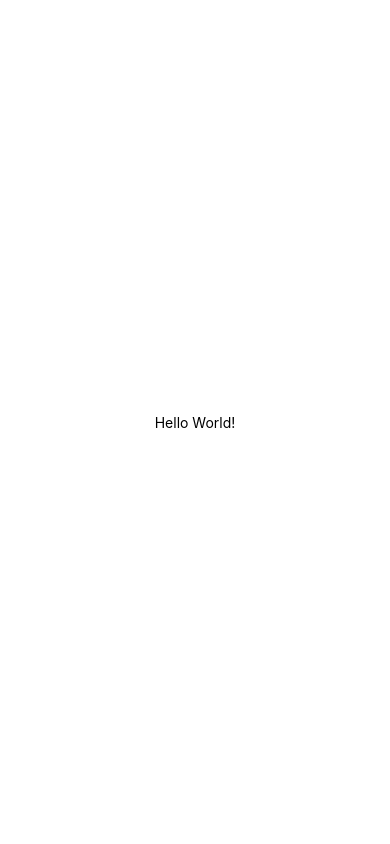
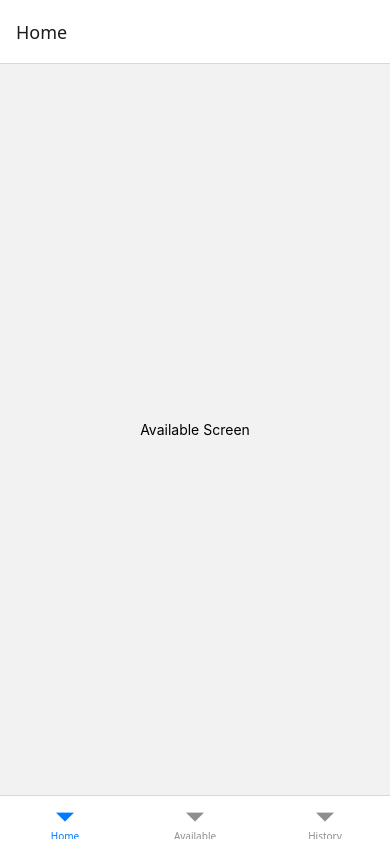
Before and after one commit to vinayakbirajdar/Truf-Booking-App, a React Native app: screen /Home in a window 390 px wide. Built offline with nearby package versions, Linux system fonts and the light colour scheme.

Commit message:
Bottom Tab setup

```diff
--- a/App.js
+++ b/App.js
@@ -1,16 +1,10 @@
 import React from "react";
 import { Text, View, SafeAreaView } from "react-native";
+import TabNavigator from "./src/routes/bottom_nav";
+import MainRoute from "./src/routes/main_routes";
 
 const App = () => {
-  return (
-    <SafeAreaView style={{ flex: 1 }}>
-      <View style={{ alignItems: 'center', justifyContent: 'center', flex: 1 }}>
-        <Text style={{ color: 'black' }}>
-          Hello World!
-        </Text>
-      </View>
-    </SafeAreaView>
-  );
+  return <MainRoute />
 };
 
 export default App;
--- a/metro.config.js
+++ b/metro.config.js
@@ -6,10 +6,6 @@ const { getDefaultConfig, mergeConfig } = require('@react-native/metro-config');
  *
  * @type {import('@react-native/metro-config').MetroConfig}
  */
-const config = {
-    transformer: {
-        babelTransformerPath: require.resolve('react-native-reanimated/plugin'),
-    },
-};
+const config = {};
 
 module.exports = mergeConfig(getDefaultConfig(__dirname), config);
--- a/package.json
+++ b/package.json
@@ -30,9 +30,10 @@
     "@react-native/babel-preset": "0.79.1",
     "@react-native/eslint-config": "0.79.1",
     "@react-native/metro-config": "0.79.1",
-    "@react-native/typescript-config": "0.79.1",
+    "@react-native/typescript-config": "^0.79.1",
     "@types/jest": "^29.5.13",
-    "@types/react": "^19.0.0",
+    "@types/react": "^19.1.3",
+    "@types/react-native": "^0.72.8",
     "@types/react-test-renderer": "^19.0.0",
     "eslint": "^8.19.0",
     "jest": "^29.6.3",
--- a/src/routes/bottom_nav/index.js
+++ b/src/routes/bottom_nav/index.js
@@ -9,8 +9,10 @@ const TabNavigator = () => {
     const Tab = createBottomTabNavigator();
 
     return (
-
-        <Tab.Navigator>
+        <Tab.Navigator
+            screenOptions={{
+            }}
+        >
             <Tab.Screen name="Home" component={HomeScreen} />
             <Tab.Screen name="Available" component={AvailableScreen} />
             <Tab.Screen name="History" component={HistoryScreen} />
--- /dev/null
+++ b/src/routes/main_routes/index.js
@@ -0,0 +1,14 @@
+import { NavigationContainer } from "@react-navigation/native";
+import React from "react";
+import TabNavigator from "../bottom_nav";
+
+const MainRoute = () => {
+    return (
+
+        <NavigationContainer>
+            <TabNavigator />
+        </NavigationContainer>
+    );
+}
+
+export default MainRoute
--- a/src/screens/available_screen/index.js
+++ b/src/screens/available_screen/index.js
@@ -1,4 +1,5 @@
 import React from "react";
+import { SafeAreaView, Text, View } from "react-native";
 
 const AvailableScreen = () => {
     return (
--- a/src/screens/history_screen/index.js
+++ b/src/screens/history_screen/index.js
@@ -1,4 +1,5 @@
 import React from "react";
+import { SafeAreaView, Text, View } from "react-native";
 
 const HistoryScreen = () => {
     return (
--- a/src/screens/home_screen/index.js
+++ b/src/screens/home_screen/index.js
@@ -1,4 +1,5 @@
 import React from "react";
+import { SafeAreaView, Text, View } from "react-native";
 
 const HomeScreen = () => {
     return (
```
Also changed, not shown: 2 other files (tests, documents, lock files or other folders).
